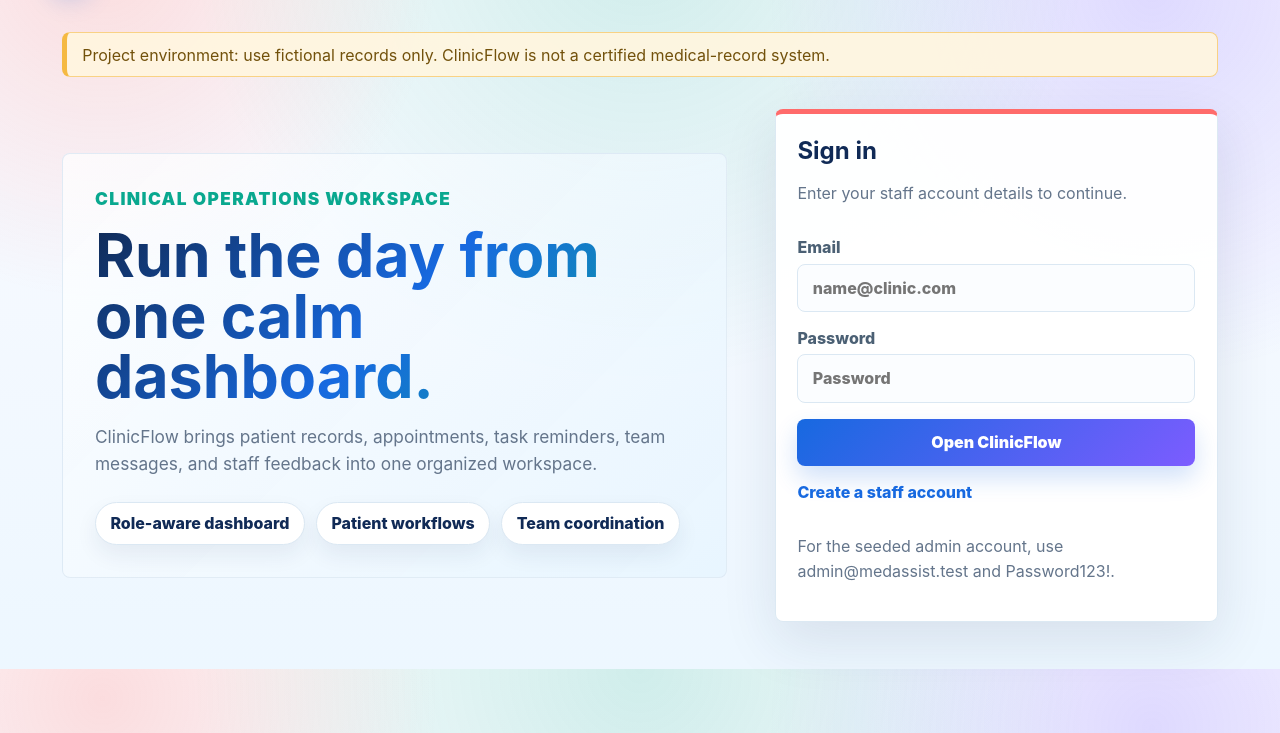
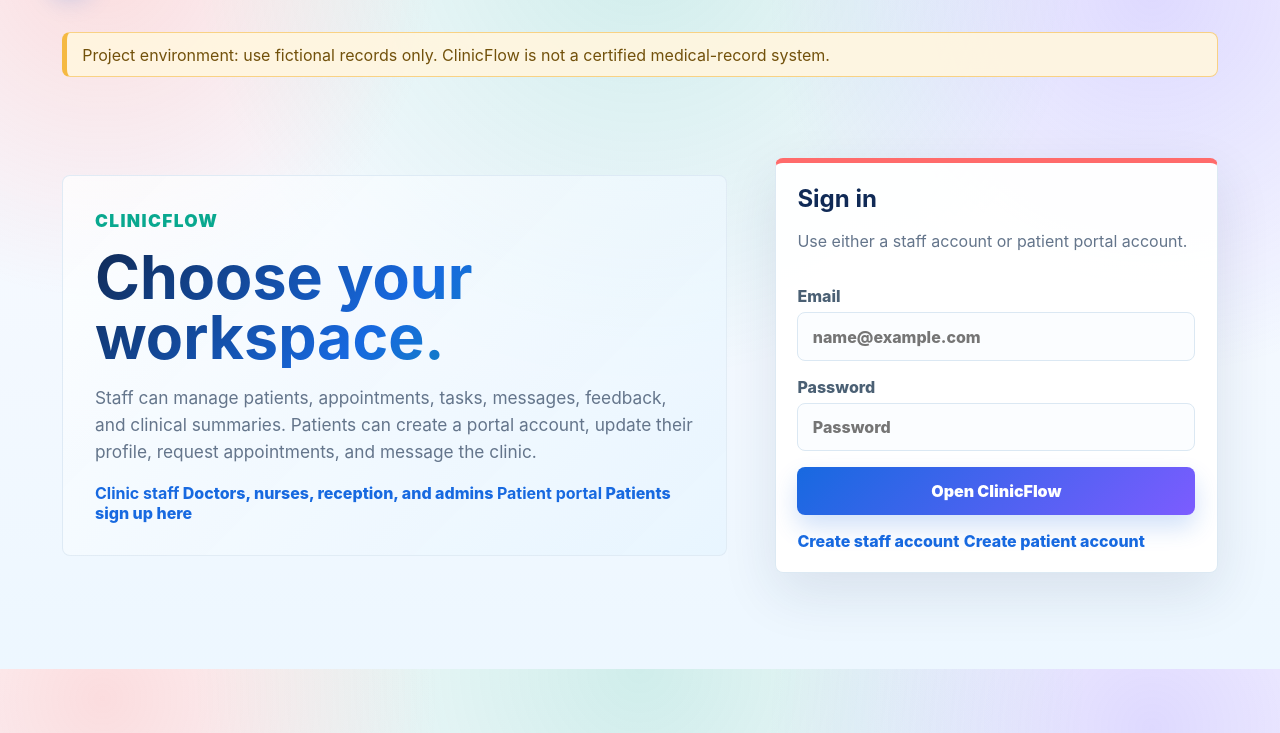
Before and after one commit to aaravgpodar-bot/medassisthub, a Flask app: page /login in a window 1280 px wide. Shown: the part 67-800 px from the top of the page. Run offline with Flask 3, Linux system fonts and the light colour scheme.

Commit message:
Make patient portal entry visible on login

```diff
--- a/templates/login.html
+++ b/templates/login.html
@@ -2,25 +2,32 @@
 {% block content %}
 <section class="auth-panel">
     <div class="auth-copy">
-        <p class="eyebrow">Clinical operations workspace</p>
-        <h1>Run the day from one calm dashboard.</h1>
-        <p>ClinicFlow brings patient records, appointments, task reminders, team messages, and staff feedback into one organized workspace.</p>
-        <div class="hero-points">
-            <span>Role-aware dashboard</span>
-            <span>Patient workflows</span>
-            <span>Team coordination</span>
+        <p class="eyebrow">ClinicFlow</p>
+        <h1>Choose your workspace.</h1>
+        <p>Staff can manage patients, appointments, tasks, messages, feedback, and clinical summaries. Patients can create a portal account, update their profile, request appointments, and message the clinic.</p>
+        <div class="portal-choice">
+            <a class="choice-card" href="{{ url_for('register') }}?type=staff">
+                <strong>Clinic staff</strong>
+                <span>Doctors, nurses, reception, and admins</span>
+            </a>
+            <a class="choice-card patient-choice" href="{{ url_for('register') }}?type=patient">
+                <strong>Patient portal</strong>
+                <span>Patients sign up here</span>
+            </a>
         </div>
     </div>
     <form method="post" class="form-card login-card">
         <div>
             <h2>Sign in</h2>
-            <p>Enter your staff account details to continue.</p>
+            <p>Use either a staff account or patient portal account.</p>
         </div>
-        <label>Email <input type="email" name="email" placeholder="name@clinic.com" required></label>
+        <label>Email <input type="email" name="email" placeholder="name@example.com" required></label>
         <label>Password <input type="password" name="password" placeholder="Password" required></label>
         <button type="submit">Open ClinicFlow</button>
-        <a href="{{ url_for('register') }}">Create a staff account</a>
-        <p class="helper-text">For the seeded admin account, use admin@medassist.test and Password123!.</p>
+        <div class="auth-links">
+            <a href="{{ url_for('register') }}?type=staff">Create staff account</a>
+            <a href="{{ url_for('register') }}?type=patient">Create patient account</a>
+        </div>
     </form>
 </section>
 {% endblock %}
```
